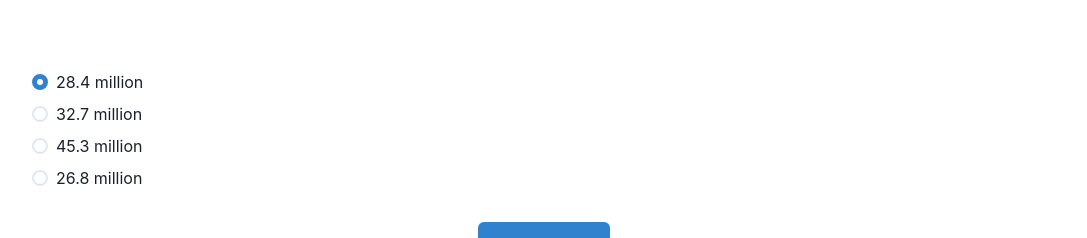
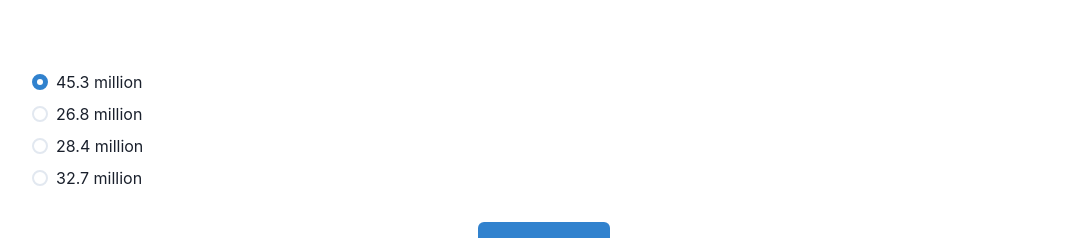
Before and after one commit to fellipeutaka/react-quiz, a React (Vite) app: page / in a window 1280 px wide. Both pictures are taken after a click on the button "Start Quiz". Shown: the part 347-585 px from the top of the page, without its empty margins (96-1183 px from the left). Built offline with nearby package versions, Linux system fonts and the light colour scheme.

Commit message:
* fixed(Quiz): randomized question;

```diff
--- a/src/components/Quiz.tsx
+++ b/src/components/Quiz.tsx
@@ -39,6 +39,13 @@ const questions = [
   },
 ];
 
+const randomizedQuestions = questions.map(({ answerOptions }) =>
+  answerOptions
+    .map((option) => ({ option, sort: Math.random() }))
+    .sort((a, b) => a.sort - b.sort)
+    .map(({ option }) => option)
+);
+
 export default function Quiz() {
   const [currentQuestion, setCurrentQuestion] = useState(0);
   const [currentAnswer, setCurrentAnswer] = useState("0");
@@ -51,25 +58,17 @@ export default function Quiz() {
     [currentQuestion]
   );
 
-  const randomizeQuestions = useMemo(
-    () =>
-      questions[currentQuestion].answerOptions
-        .map((answerOption) => ({ answerOption, sort: Math.random() }))
-        .sort((a, b) => a.sort - b.sort),
-    [currentQuestion]
-  );
-
   const nextQuestion = useCallback(() => {
     controls.set("hidden");
-    const correctAnswer =
-      questions[currentQuestion].answerOptions[Number(currentAnswer)].isCorrect;
-    if (correctAnswer) {
+    const selectedAnswerIsCorrect =
+      randomizedQuestions[currentQuestion][Number(currentAnswer)].isCorrect;
+    if (selectedAnswerIsCorrect) {
       setScore((state) => state + 1);
     }
     setCurrentAnswer("0");
     setCurrentQuestion((state) => state + 1);
     controls.start("visible");
-  }, [currentQuestion, currentAnswer, controls]);
+  }, [currentQuestion, currentAnswer]);
 
   if (finishedQuiz) {
     return <Results score={score} />;
@@ -95,7 +94,7 @@ export default function Quiz() {
         </Text>
         <RadioGroup value={currentAnswer} onChange={setCurrentAnswer}>
           <Stack direction="column">
-            {randomizeQuestions.map(({ answerOption }, index) => (
+            {randomizedQuestions[currentQuestion].map((answerOption, index) => (
               <Radio value={String(index)} key={String(index)}>
                 {answerOption.title}
               </Radio>
```
